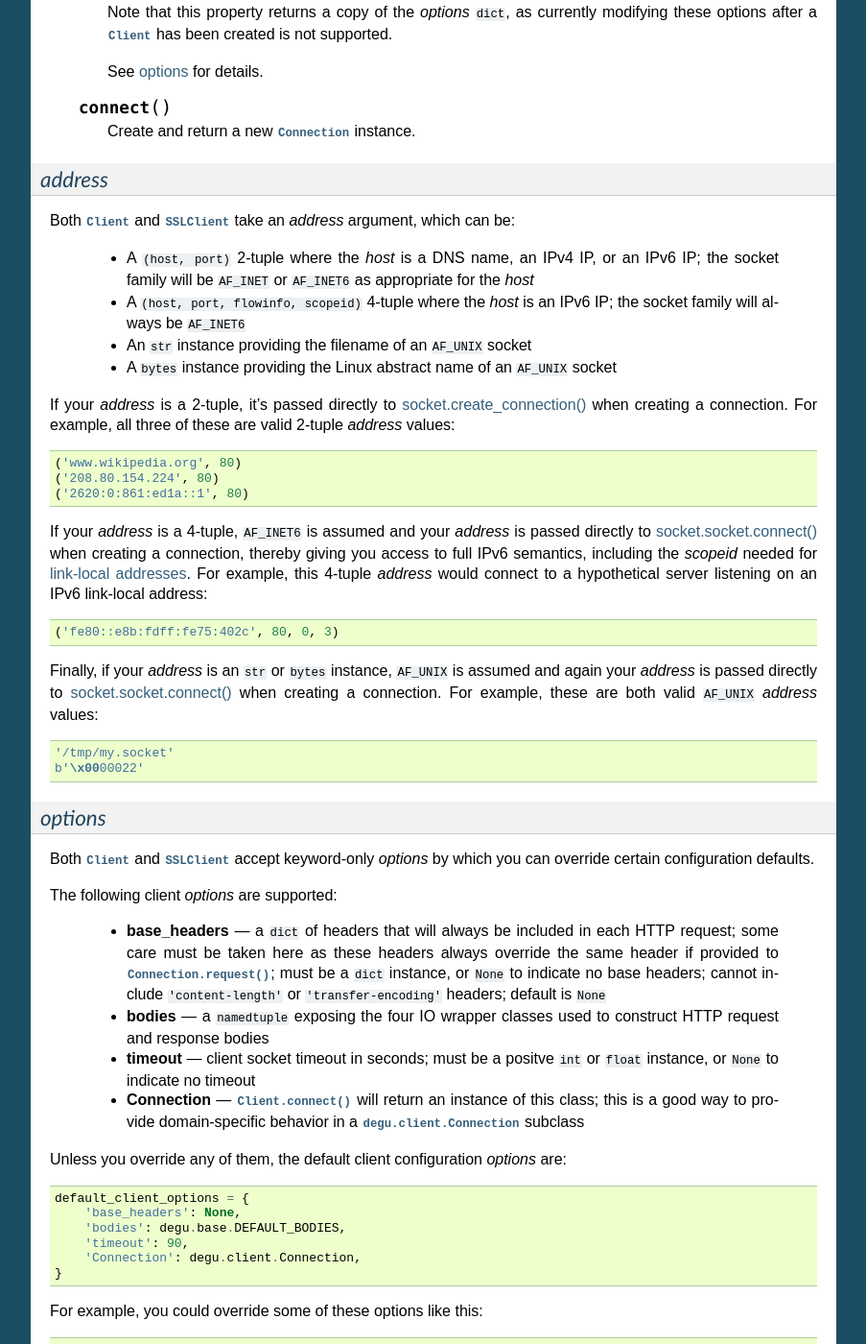
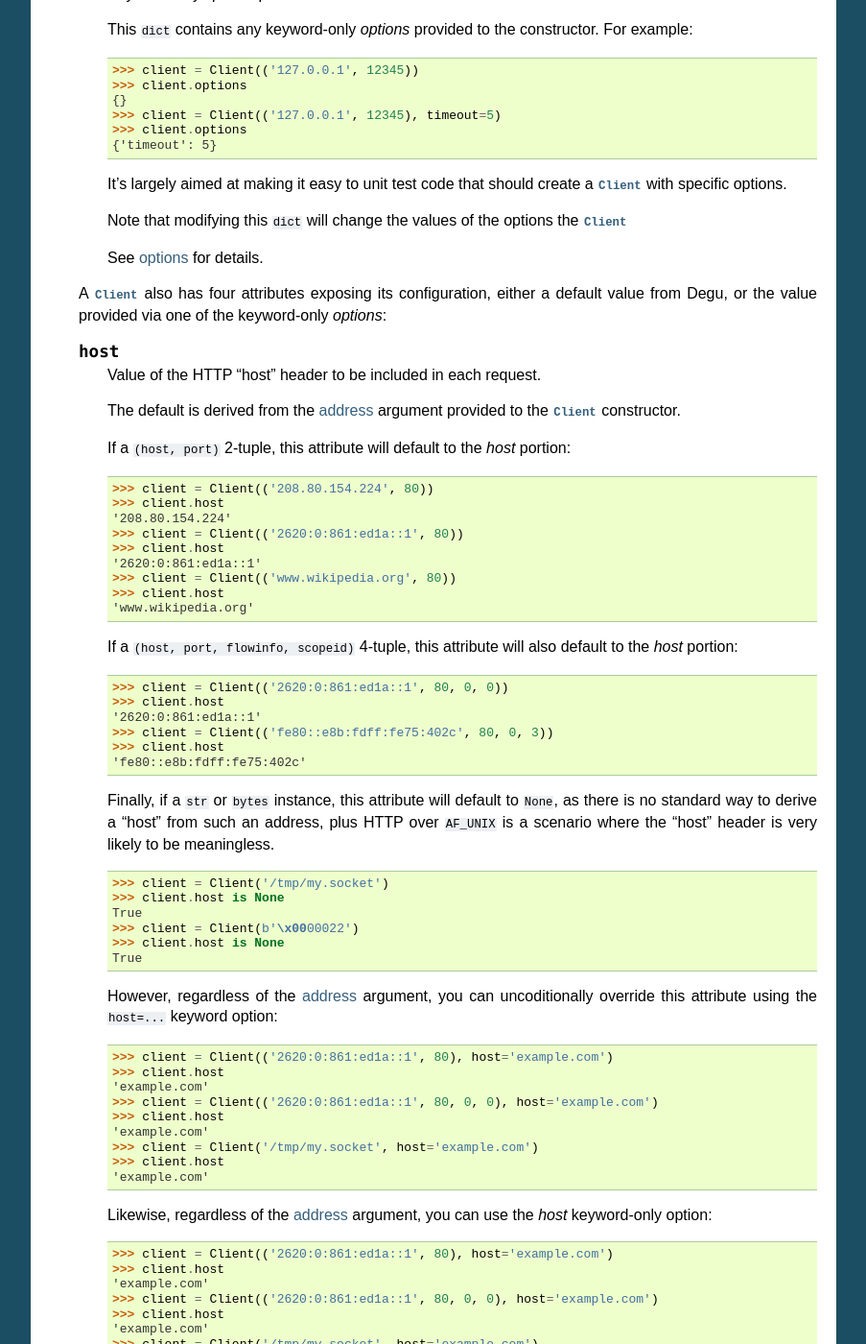
Before and after one commit to json420/degu, a Sphinx documentation site: the page built from doc/degu.client.rst, in a window 1280 px wide and 1400 px high, scrolled down 1651 px. Shown: the whole window at 96% size, without its empty margins (198-1101 px from the left). Built offline with Sphinx 7.4.7, drawn with Linux system fonts in a browser that asks for light colours; some of the changed text lies outside the part shown.

Commit message:
More work on docs for Client options attributes

```diff
--- a/doc/degu.client.rst
+++ b/doc/degu.client.rst
@@ -72,15 +72,21 @@ When creating a :class:`SSLClient`, the first argument can be either a pre-built
 
     The *address* argument specifies the server socket address to which TCP
     connections will be made.  It can be a 2-tuple for ``AF_INIT`` or
-    ``AF_INET6``, a 4-tuple for ``AF_INET``, or an ``str`` or ``bytes`` instance
+    ``AF_INET6``, a 4-tuple for ``AF_INET``, or a ``str`` or ``bytes`` instance
     for ``AF_UNIX``.  See :ref:`client-address` for details.
 
-    Finally, you can provide keyword-only *options* to override the defaults for
-    certain client configuration values.  See :ref:`client-options` for details.
+    The keyword-only *options* allow you to replace certain client configuration
+    defaults.  Currently supported options are *host*, *timeout*, *bodies*, and
+    *Connection*.  See :ref:`client-options` for details.
 
-    A :class:`Client` is stateless and thread-safe.  It contains the information
-    needed to create actual :class:`Connection` instances, but does not itself
-    reference any socket resources.
+    A :class:`Client` is stateless and thread-safe.  It specifies "where" the
+    server is (the *address*) and "how" to connect to the server (the
+    *options*), but does not itself reference any socket resources.
+
+    To make HTTP requests, use :meth:`Client.connect()` to create a
+    :class:`Connection`.
+
+    A :class:`Client` has two attributes exposing its constructor arguments:
 
     .. attribute:: address
 
@@ -88,19 +94,111 @@ When creating a :class:`SSLClient`, the first argument can be either a pre-built
 
         See :ref:`client-address` for details.
 
+
     .. attribute:: options
 
-        A ``dict`` containing the client configuration options.
+        Keyword-only *options* provided to the constructor.
 
-        This will contain the values of any keyword *options* provided to the
-        constructor, and will otherwise contain the default values for the
-        remaining options.
+        This ``dict`` contains any keyword-only *options* provided to the
+        constructor.  For example:
 
-        Note that this property returns a copy of the *options* ``dict``, as
-        currently modifying these options after a :class:`Client` has been
-        created is not supported.
+        >>> client = Client(('127.0.0.1', 12345))
+        >>> client.options
+        {}
+        >>> client = Client(('127.0.0.1', 12345), timeout=5)
+        >>> client.options
+        {'timeout': 5}
+
+        It's largely aimed at making it easy to unit test code that should
+        create a :class:`Client` with specific options.
+
+        Note that modifying this ``dict`` will change the values of the options
+        the :class:`Client`
 
         See :ref:`client-options` for details.
+
+
+    A :class:`Client` also has four attributes exposing its configuration,
+    either a default value from Degu, or the value provided via one of the
+    keyword-only *options*:
+
+    .. attribute:: host
+
+        Value of the HTTP "host" header to be included in each request.
+
+        The default is derived from the :ref:`client-address` argument provided
+        to the :class:`Client` constructor.
+
+        If a ``(host, port)`` 2-tuple, this attribute will default to the
+        *host* portion:
+
+        >>> client = Client(('208.80.154.224', 80))
+        >>> client.host
+        '208.80.154.224'
+        >>> client = Client(('2620:0:861:ed1a::1', 80))
+        >>> client.host
+        '2620:0:861:ed1a::1'
+        >>> client = Client(('www.wikipedia.org', 80))
+        >>> client.host
+        'www.wikipedia.org'
+
+        If a ``(host, port, flowinfo, scopeid)`` 4-tuple, this attribute will
+        also default to the *host* portion:
+
+        >>> client = Client(('2620:0:861:ed1a::1', 80, 0, 0))
+        >>> client.host
+        '2620:0:861:ed1a::1'
+        >>> client = Client(('fe80::e8b:fdff:fe75:402c', 80, 0, 3))
+        >>> client.host
+        'fe80::e8b:fdff:fe75:402c'
+
+        Finally, if a ``str`` or ``bytes`` instance, this attribute will default
+        to ``None``, as there is no standard way to derive a "host" from such
+        an address, plus HTTP over ``AF_UNIX`` is a scenario where the "host"
+        header is very likely to be meaningless.
+
+        >>> client = Client('/tmp/my.socket')
+        >>> client.host is None
+        True
+        >>> client = Client(b'\x0000022')
+        >>> client.host is None
+        True
+
+        However, regardless of the :ref:`client-address` argument, you can
+        uncoditionally override this attribute using the ``host=...`` keyword
+        option:
+
+        >>> client = Client(('2620:0:861:ed1a::1', 80), host='example.com')
+        >>> client.host
+        'example.com'
+        >>> client = Client(('2620:0:861:ed1a::1', 80, 0, 0), host='example.com')
+        >>> client.host
+        'example.com'
+        >>> client = Client('/tmp/my.socket', host='example.com')
+        >>> client.host
+        'example.com'
+
+        Likewise, regardless of the :ref:`client-address` argument, you can use
+        the *host* keyword-only option:
+
+        >>> client = Client(('2620:0:861:ed1a::1', 80), host='example.com')
+        >>> client.host
+        'example.com'
+        >>> client = Client(('2620:0:861:ed1a::1', 80, 0, 0), host='example.com')
+        >>> client.host
+        'example.com'
+        >>> client = Client('/tmp/my.socket', host='example.com')
+        >>> client.host
+        'example.com'
+
+
+    .. attribute:: timeout
+
+        The client socket timeout in seconds, or ``None`` for no timeout.
+
+    .. attribute:: bodies
+
+    .. attribute:: Connection
 
     .. method:: connect()
 
@@ -116,41 +214,46 @@ When creating a :class:`SSLClient`, the first argument can be either a pre-built
 Both :class:`Client` and :class:`SSLClient` take an *address* argument, which
 can be:
 
-    * A ``(host, port)`` 2-tuple where the *host* is a DNS name, an IPv4 IP, or
-      an IPv6 IP; the socket family will be ``AF_INET`` or ``AF_INET6`` as
-      appropriate for the *host*
+    * A ``(host, port)`` 2-tuple where the *host* is an IPv4 IP, an IPv6 IP, or
+      a DNS name
 
     * A ``(host, port, flowinfo, scopeid)`` 4-tuple where the *host* is an IPv6
-      IP; the socket family will always be ``AF_INET6``
+      IP
 
-    * An ``str`` instance providing the filename of an ``AF_UNIX`` socket
+    * A ``str`` providing the filename of an ``AF_UNIX`` socket
 
     * A ``bytes`` instance providing the Linux abstract name of an ``AF_UNIX``
       socket
 
-If your *address* is a 2-tuple, it's passed directly to
-`socket.create_connection()`_ when creating a connection.  For example, all
-three of these are valid 2-tuple *address* values::
+If your *address* is a ``(host, port)``  2-tuple, it's passed directly to
+`socket.create_connection()`_ when creating a connection.  The socket family
+will be ``AF_INET`` or ``AF_INET6`` as appropriate for the *host* IP (or the IP
+that the DNS *host* name resolves to).
 
-    ('www.wikipedia.org', 80)
+For example, all three of these are valid 2-tuple *address* values::
+
     ('208.80.154.224', 80)
     ('2620:0:861:ed1a::1', 80)
+    ('www.wikipedia.org', 80)
 
-If your *address* is a 4-tuple, ``AF_INET6`` is assumed and your *address* is
+If your *address* is a 4-tuple, ``AF_INET6`` is assumed, and your *address* is
 passed directly to `socket.socket.connect()`_ when creating a connection,
 thereby giving you access to full IPv6 semantics, including the *scopeid* needed
-for `link-local addresses`_.  For example, this 4-tuple *address* would connect
-to a hypothetical server listening on an IPv6 link-local address::
+for `link-local addresses`_.
 
-    ('fe80::e8b:fdff:fe75:402c', 80, 0, 3)
+For example, these are both valid 4-tuple *address* values::
 
-Finally, if your *address* is an ``str`` or ``bytes`` instance, ``AF_UNIX`` is
-assumed and again your *address* is passed directly to
-`socket.socket.connect()`_ when creating a connection.  For example, these are
-both valid ``AF_UNIX`` *address* values::
+    ('2620:0:861:ed1a::1', 80, 0, 0)
+    ('fe80::e8b:fdff:fe75:402c', 80, 0, 3)  # Link-local
+
+Finally, if your *address* is a ``str`` or ``bytes`` instance, ``AF_UNIX`` is
+assumed, and your *address* is again passed directly to
+`socket.socket.connect()`_ when creating a connection.
+
+For example, these are both valid ``AF_UNIX`` *address* values::
 
     '/tmp/my.socket'
-    b'\x0000022'
+    b'\x0000022'  # Linux abstract name
 
 
 
@@ -160,54 +263,37 @@ both valid ``AF_UNIX`` *address* values::
 '''''''''
 
 Both :class:`Client` and :class:`SSLClient` accept keyword-only *options* by
-which you can override certain configuration defaults.
+which you can override certain client configuration defaults.
 
 The following client *options* are supported:
 
-    *   **base_headers** --- a ``dict`` of headers that will always be
-        included in each HTTP request; some care must be taken here as these
-        headers always override the same header if provided to
-        :meth:`Connection.request()`; must be a ``dict``
-        instance, or ``None`` to indicate no base headers; cannot include
-        ``'content-length'`` or ``'transfer-encoding'`` headers; default is
-        ``None``
+    *   **host** --- a ``str`` containing the value of the HTTP "host"
+        request header that will be set by :meth:`Connection.request()`, or
+        ``None``, in which case no "host" header will be set
 
     *   **bodies** --- a ``namedtuple`` exposing the four IO wrapper classes
         used to construct HTTP request and response bodies
 
     *   **timeout** --- client socket timeout in seconds; must be a positve
-        ``int`` or ``float`` instance, or ``None`` to indicate no timeout
+        ``int`` or ``float``, or ``None`` to indicate no timeout
 
     *   **Connection** --- :meth:`Client.connect()` will return an instance of
         this class; this is a good way to provide domain-specific behavior in a
         :class:`degu.client.Connection` subclass
 
-Unless you override any of them, the default client configuration *options*
-are::
 
-    default_client_options = {
-        'base_headers': None,
-        'bodies': degu.base.DEFAULT_BODIES,
-        'timeout': 90,
-        'Connection': degu.client.Connection,
-    }
+Default values:
 
-For example, you could override some of these options like this:
+    ==============  =========================  ==================================
+    Option          Attribute                  Default value
+    ==============  =========================  ==================================
+    ``host``        :attr:`Client.host`        derived from :ref:`client-address`
+    ``bodies``      :attr:`Client.bodies`      :attr:`degu.base.bodies`
+    ``timeout``     :attr:`Client.timeout`     ``90`` seconds
+    ``Connection``  :attr:`Client.Connection`  :class:`Connection`
+    ==============  =========================  ==================================
 
->>> from degu.client import Client, Connection
->>> class SuperSpecialConnection(Connection):
-...     def get(uri, headers, body):
-...         return self.request('GET', uri, headers, body)
-...
-...     def put(uri, headers, body):
-...         return self.request('PUT', uri, headers, body)
-...
->>> address = ('127.0.0.1', 12345)
->>> client = Client(address,
-...     base_headers={'user-agent': 'SuperSpecial/1.0'},
-...     Connection=SuperSpecialConnection,
-...     timeout=17,
-... )
+
 
 Also see the server :ref:`server-options`.
 
@@ -218,23 +304,26 @@ Also see the server :ref:`server-options`.
 
 .. class:: SSLClient(sslctx, address, **options)
 
-    An HTTPS server (TLSv1.2) to which client connections can be made.
+    An HTTPS server to which client connections can be made.
 
     This subclass inherits all attributes and methods from :class:`Client`.
 
-    The *sslctx* argument must be an `ssl.SSLContext`_ appropriately configured
+    The *sslctx* argument can `ssl.SSLContext`_ appropriately configured
     for client-side TLSv1.2 use.
 
     Alternately, if the *sslctx* argument is a ``dict``, it's interpreted as the
     client *sslconfig* and the actual `ssl.SSLContext`_ will be implicitly built
     by calling :func:`build_client_sslctx()`.
 
-    The *address* argument, along with any keyword *options*, are passed
+    The *address* argument, along with any keyword-only *options*, are passed
     unchanged to the :class:`Client` constructor.
 
-    An :class:`SSLClient` instance is stateless and thread-safe.  It contains
-    the information needed to create actual :class:`Connection` instances, but
-    does not itself reference any socket resources.
+    An :class:`SSLClient` is stateless and thread-safe.  It specifies "where"
+    the server is (the *address*) and "how" to connect to the server (the
+    *sslctx* and *options*), but does not itself reference any socket resources.
+
+    To make HTTP requests, use :meth:`Client.connect()` to create a
+    :class:`Connection`.
 
     .. attribute:: sslctx
 
@@ -243,6 +332,7 @@ Also see the server :ref:`server-options`.
         Alternately, if *sslctx* is a ``dict``, it's interpreted as the client
         *sslconfig* and is passed to :func:`build_client_sslctx()` to build the
         actual *sslctx*.
+
 
 
 
@@ -494,17 +584,20 @@ Also see the server :ref:`server-options`.
 Degu vs. ``http.client``
 ------------------------
 
-:mod:`degu.client` is similar in abstraction level to the `http.client`_ module
-in the Python3 standard library, and has an API that overall should feel
-familiar to those experienced with `http.client`_, although there are some key
-differences.
+:mod:`degu.client` is heavily inspired by the `http.client`_ module in the
+Python3 standard library.
+
+Here's a summary of how :mod:`degu.client` differs from `http.client`_, and some
+rationale for why Degu took a different approach in each case.
+
+**Specifying "where" the server is**
 
 Degu specifies the target server via the exact *address* argument used by the
 underlying Python `socket`_ API.  This allows Degu to fully expose IPv6 address
 semantics, including the *scopeid* needed for `link-local addresses`_, and also
 allows Degu to transparently support HTTP over ``AF_UNIX``.
 
-Consider the `HTTPConnection`_ vs the :class:`Client` constructors::
+Consider the `HTTPConnection`_ vs. :class:`Client` constructors::
 
     # http.client:
     HTTPConnection(host, port=None, timeout=None, source_address=None)
@@ -535,12 +628,19 @@ But here are some :mod:`degu.client` examples that aren't possible with
 >>> client = Client('/tmp/my.socket')  # AF_UNIX
 >>> client = Client(b'\x0000022')  # AF_UNIX
 
-`HTTPConnection`_ is somewhat overloaded with two distict problem domains:
+(Read about the Client :ref:`client-address` argument for more details.)
 
-    1. Information about *how* to connect to a server (the socket address, plus
-       an ``ssl.SSLContext`` in the case of HTTPS)
+**Specifying "how" to connect to the server**
 
-    2. An actuall TPC connection to said server
+**Server specification vs. TCP connections to same**
+
+`HTTPConnection`_ and `HTTPSConnection`_ are somewhat overloaded with two
+distict problem domains:
+
+    1. Information about "where* the server is, and about "how" to create
+       TCP connections to the server
+
+    2. The specific TCP connection(s) created from the above specification
 
 In contrast, :mod:`degu.client` decomposes this abstraction and handles (1) via
 the :class:`Client` class, and handles (2) via
--- a/doc/index.rst
+++ b/doc/index.rst
@@ -20,8 +20,8 @@ Degu includes:
     *   **Stream-friendly IO abstractions** used by both the server and client
         for HTTP request and response bodies
 
-    *   **Helpful test fixtures** that make it easy to create throw-away Degu
-        server instances for unit testing, illustration, and play
+    *   **Test fixtures** that make it easy to create throw-away Degu server\
+        instances for unit testing, illustration, and play
 
 Degu server applications are implemented according to the :doc:`rgi` (RGI),
 which is very much in the spirit of `WSGI`_ but does not attempt to be
```
Also changed, not shown: other parts of doc/degu.client.rst (+1 -0 lines).
